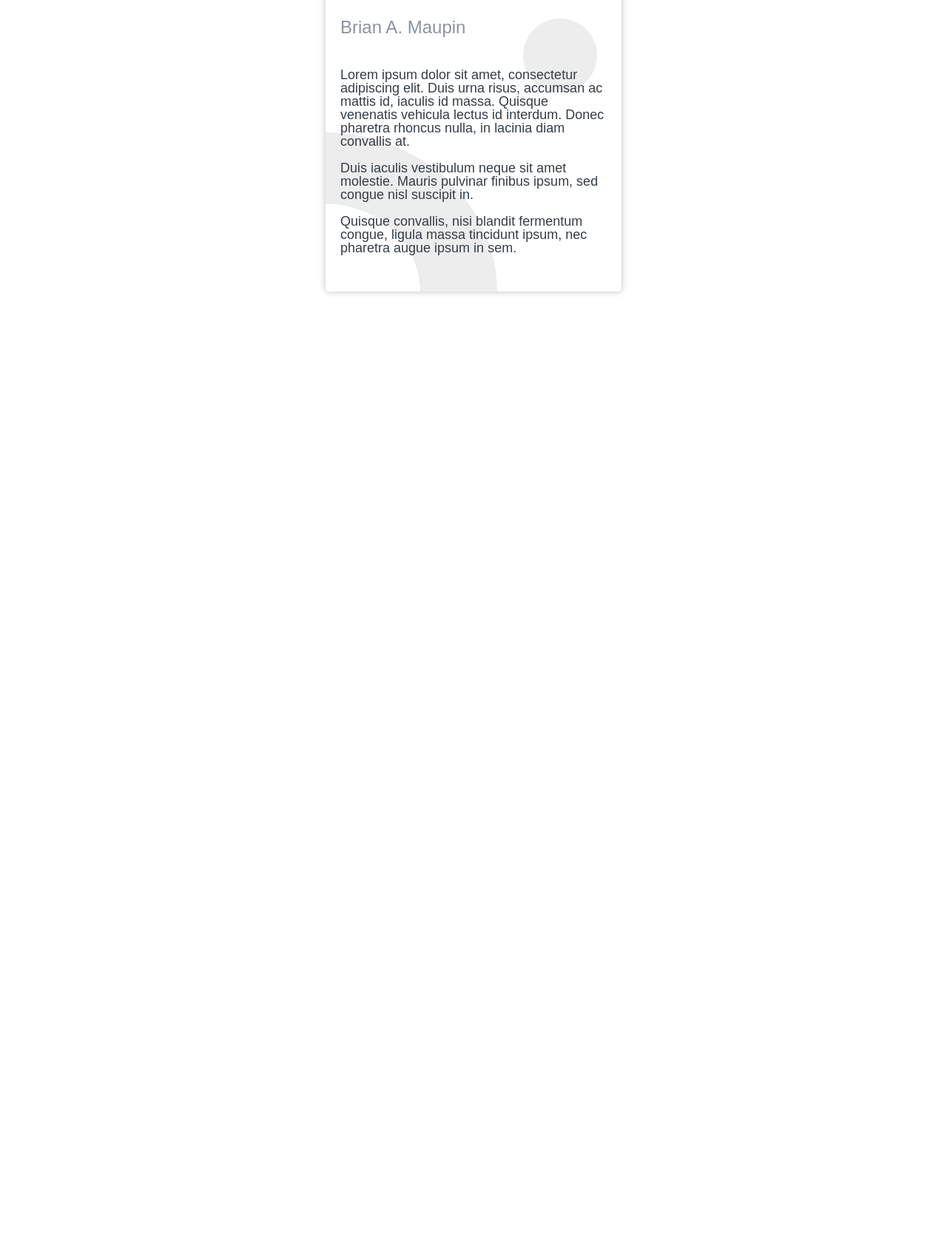
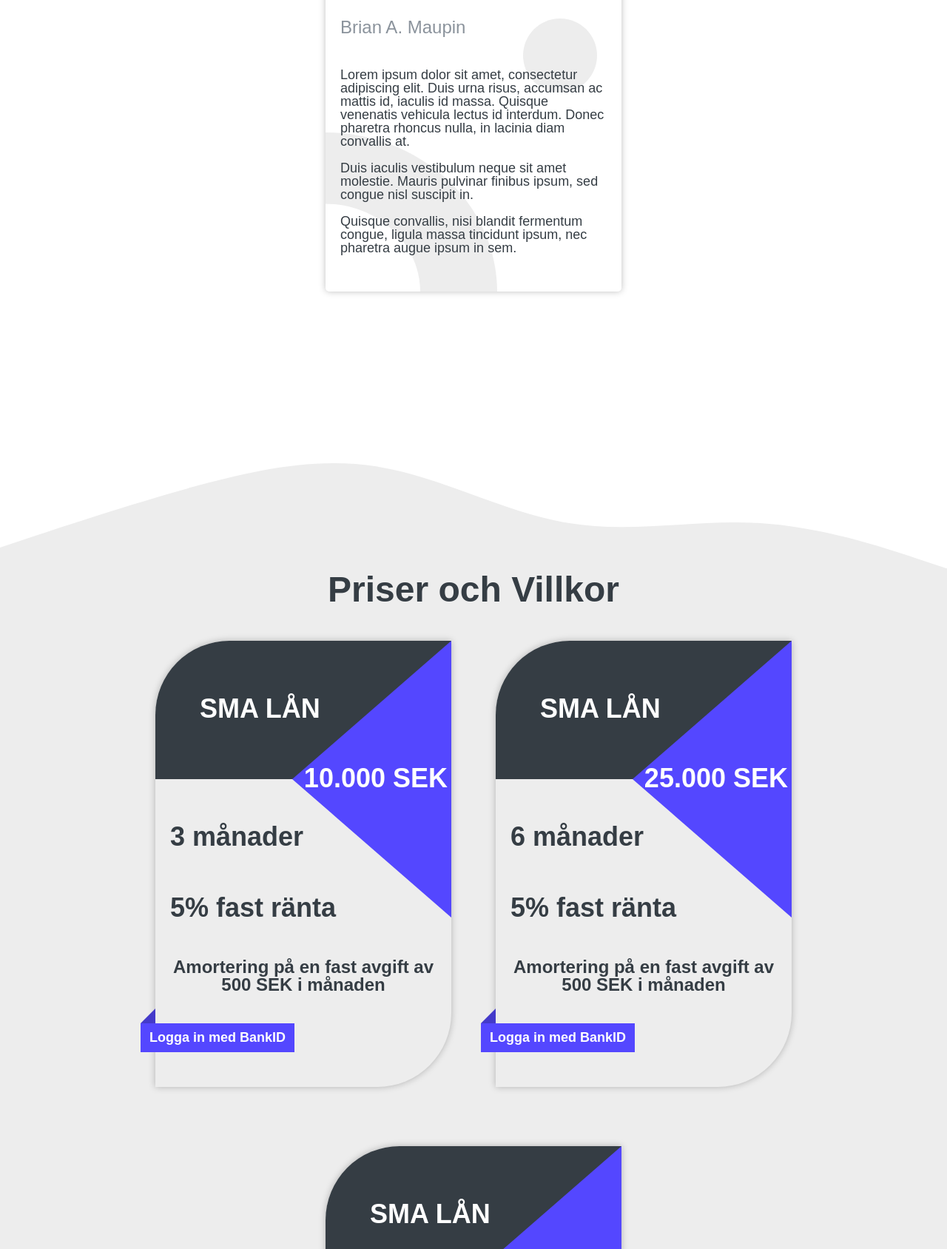
Before and after one commit to Ebyrdeu/almiv2, a plain HTML site: page index.html in a window 1280 px wide. Shown: the part 2451-4139 px from the top of the page at 74% size. Before the commit the page ends 2935 px from the top, so only its background shows below. Drawn offline with nearby package versions, Linux system fonts and the light colour scheme; a web font is replaced by a local one.

Commit message:
Main 4 complete

```diff
--- a/css/main-3.css
+++ b/css/main-3.css
@@ -25,7 +25,6 @@
     text-align: center;
     font-weight: bold;
     margin-bottom: 77px;
-    z-index: 9999;
 }
 
 /*CARD*/
--- a/css/main-4.css
+++ b/css/main-4.css
@@ -0,0 +1,118 @@
+.main-4 {
+    background: #EDEDED;
+}
+
+.main-4_title {
+
+    font-size: 48px;
+    text-align: center;
+    font-weight: bold;
+
+}
+
+/*CARD FOR PRICE*/
+
+
+.price-card {
+    border-radius: 100px 0 100px 0;
+    width: 400px;
+    height: 603px;
+    box-shadow: 0 0 10px rgba(0, 0, 0, 0.25);
+    position: relative;
+    margin: 40px 30px;
+}
+
+/*TRIANGLE     content: url("/assets/img/other/element4.svg"); */
+.price-card__price {
+    position: absolute;
+    right: 0;
+    bottom: -20px;
+}
+
+.price-card_triangle:before {
+    position: absolute;
+    content: url("/assets/img/other/element4.svg");
+    z-index: 0;
+    right: 0;
+    top: 0;
+}
+
+.price-card__price > h2 {
+    height: 100%;
+    width: 100%;
+    font-size: 36px;
+    font-weight: bold;
+    color: white;
+    padding-right: 5px;
+    z-index: 9999;
+}
+
+
+/*UPPER*/
+.price-card_upper {
+    position: relative;
+    background: #353D44;
+    width: 100%;
+    height: 187px;
+    border-radius: 100px 0 0 0;
+}
+
+.price-card__title {
+    font-size: 36px;
+    font-weight: bold;
+    color: white;
+    padding-left: 60px;
+    padding-top: 70px;
+}
+
+/*Lower*/
+.price-card_lower {
+    position: relative;
+}
+
+.price-card_about {
+    font-size: 36px;
+    font-weight: bold;
+    margin-top: 60px;
+    margin-left: 20px;
+}
+
+.price-card__small-info {
+    font-size: 24px;
+    font-weight: bold;
+    text-align: center;
+    margin: 50px 10px 40px;
+}
+.price-card__triangle_box {
+    position: absolute;
+}
+.price-card_btn {
+
+    position: relative;
+    border: none;
+    font-size: 18px;
+    color: white;
+    font-weight: bold;
+    background: #5447FF;
+    border-radius: 0;
+    left: -20px;
+}
+.price-card_btn:after{
+    position: absolute;
+    content: '';
+    width: 0;
+    height: 0;
+    border-style: solid;
+    border-width: 0 0 20px 20px;
+    border-color: transparent transparent #443ACA transparent;
+    left: 0;
+    top: -20px;
+}
+@media only screen and (max-width: 568px) {
+    .price-card__title {
+        padding-left: 30px;
+    }
+    .price-card_about {
+        font-size: 30px;
+    }
+}
--- a/index.html
+++ b/index.html
@@ -135,13 +135,17 @@
 
                     <h2 class="person-card__name">Brian A. Maupin</h2>
                     <p class="person-card__text">
-                      Lorem ipsum dolor sit amet, consectetur adipiscing elit. Duis urna risus, accumsan ac mattis id, iaculis id massa. Quisque venenatis vehicula lectus id interdum. Donec pharetra rhoncus nulla, in lacinia diam convallis at.
+                        Lorem ipsum dolor sit amet, consectetur adipiscing elit. Duis urna risus, accumsan ac mattis id,
+                        iaculis id massa. Quisque venenatis vehicula lectus id interdum. Donec pharetra rhoncus nulla,
+                        in lacinia diam convallis at.
                         <br>
                         <br>
-                      Duis iaculis vestibulum neque sit amet molestie. Mauris pulvinar finibus ipsum, sed congue nisl suscipit in.
+                        Duis iaculis vestibulum neque sit amet molestie. Mauris pulvinar finibus ipsum, sed congue nisl
+                        suscipit in.
                         <br>
                         <br>
-                      Quisque convallis, nisi blandit fermentum congue, ligula massa tincidunt ipsum, nec pharetra augue ipsum in sem.
+                        Quisque convallis, nisi blandit fermentum congue, ligula massa tincidunt ipsum, nec pharetra
+                        augue ipsum in sem.
                     </p>
                 </div>
                 <div class="person-card">
@@ -149,13 +153,17 @@
 
                     <h2 class="person-card__name">Brian A. Maupin</h2>
                     <p class="person-card__text">
-                      Lorem ipsum dolor sit amet, consectetur adipiscing elit. Duis urna risus, accumsan ac mattis id, iaculis id massa. Quisque venenatis vehicula lectus id interdum. Donec pharetra rhoncus nulla, in lacinia diam convallis at.
+                        Lorem ipsum dolor sit amet, consectetur adipiscing elit. Duis urna risus, accumsan ac mattis id,
+                        iaculis id massa. Quisque venenatis vehicula lectus id interdum. Donec pharetra rhoncus nulla,
+                        in lacinia diam convallis at.
                         <br>
                         <br>
-                      Duis iaculis vestibulum neque sit amet molestie. Mauris pulvinar finibus ipsum, sed congue nisl suscipit in.
+                        Duis iaculis vestibulum neque sit amet molestie. Mauris pulvinar finibus ipsum, sed congue nisl
+                        suscipit in.
                         <br>
                         <br>
-                      Quisque convallis, nisi blandit fermentum congue, ligula massa tincidunt ipsum, nec pharetra augue ipsum in sem.
+                        Quisque convallis, nisi blandit fermentum congue, ligula massa tincidunt ipsum, nec pharetra
+                        augue ipsum in sem.
                     </p>
                 </div>
                 <div class="person-card">
@@ -163,22 +171,118 @@
 
                     <h2 class="person-card__name">Brian A. Maupin</h2>
                     <p class="person-card__text">
-                      Lorem ipsum dolor sit amet, consectetur adipiscing elit. Duis urna risus, accumsan ac mattis id, iaculis id massa. Quisque venenatis vehicula lectus id interdum. Donec pharetra rhoncus nulla, in lacinia diam convallis at.
+                        Lorem ipsum dolor sit amet, consectetur adipiscing elit. Duis urna risus, accumsan ac mattis id,
+                        iaculis id massa. Quisque venenatis vehicula lectus id interdum. Donec pharetra rhoncus nulla,
+                        in lacinia diam convallis at.
                         <br>
                         <br>
-                      Duis iaculis vestibulum neque sit amet molestie. Mauris pulvinar finibus ipsum, sed congue nisl suscipit in.
+                        Duis iaculis vestibulum neque sit amet molestie. Mauris pulvinar finibus ipsum, sed congue nisl
+                        suscipit in.
                         <br>
                         <br>
-                      Quisque convallis, nisi blandit fermentum congue, ligula massa tincidunt ipsum, nec pharetra augue ipsum in sem.
+                        Quisque convallis, nisi blandit fermentum congue, ligula massa tincidunt ipsum, nec pharetra
+                        augue ipsum in sem.
                     </p>
                 </div>
             </div>
         </div>
     </section>
     <!--    MAIN 4-->
-    <section></section>
+    <section>
+        <svg xmlns="http://www.w3.org/2000/svg" viewBox="0 0 1440 320">
+            <path fill="#EDEDED" fill-opacity="1"
+                  d="M0,288L48,272C96,256,192,224,288,197.3C384,171,480,149,576,165.3C672,181,768,235,864,250.7C960,267,1056,245,1152,250.7C1248,256,1344,288,1392,304L1440,320L1440,320L1392,320C1344,320,1248,320,1152,320C1056,320,960,320,864,320C768,320,672,320,576,320C480,320,384,320,288,320C192,320,96,320,48,320L0,320Z"></path>
+        </svg>
+    </section>
+    <section class="main-4">
+        <h2 class="main-4_title">Priser och Villkor</h2>
 
+        <div class="d-flex flex-wrap justify-content-center">
+            <div class="price-card">
+
+                <div class="price-card_upper">
+                    <h2 class="price-card__title">SMA LÅN</h2>
+                    <div class="price-card_triangle"></div>
+                    <div class="price-card__price">
+                        <h2>10.000 SEK</h2>
+                    </div>
+                </div>
+
+                <div class="price-card_lower">
+                    <p class="price-card_about">3 månader</p>
+                    <p class="price-card_about">5% fast ränta</p>
+                    <p class="price-card__small-info">Amortering på en fast avgift av 500 SEK i månaden</p>
+
+
+
+                </div>
+               <div class="price-card__triangle_box">
+                   <button class="btn btn-primary price-card_btn">
+                       Logga in med BankID
+                   </button>
+               </div>
+            </div>
+            <div class="price-card">
+
+                <div class="price-card_upper">
+                    <h2 class="price-card__title">SMA LÅN</h2>
+                    <div class="price-card_triangle"></div>
+                    <div class="price-card__price">
+                        <h2>25.000 SEK</h2>
+                    </div>
+                </div>
+
+                <div class="price-card_lower">
+                    <p class="price-card_about">6 månader</p>
+                    <p class="price-card_about">5% fast ränta</p>
+                    <p class="price-card__small-info">Amortering på en fast avgift av 500 SEK i månaden</p>
+
+
+
+                </div>
+                <div class="price-card__triangle_box">
+                    <button class="btn btn-primary price-card_btn">
+                        Logga in med BankID
+                    </button>
+                </div>
+            </div>
+            <div class="price-card">
+
+                <div class="price-card_upper">
+                    <h2 class="price-card__title">SMA LÅN</h2>
+                    <div class="price-card_triangle"></div>
+                    <div class="price-card__price">
+                        <h2>50.000 SEK</h2>
+                    </div>
+                </div>
+
+                <div class="price-card_lower">
+                    <p class="price-card_about">12 månader</p>
+                    <p class="price-card_about">5% fast ränta</p>
+                    <p class="price-card__small-info">Amortering på en fast avgift av 500 SEK i månaden</p>
+
+
+
+                </div>
+                <div class="price-card__triangle_box">
+                    <button class="btn btn-primary price-card_btn">
+                        Logga in med BankID
+                    </button>
+                </div>
+            </div>
+        </div>
+    </section>
+    <section>
+        <svg xmlns="http://www.w3.org/2000/svg" viewBox="0 0 1440 320">
+            <path fill="#EDEDED" fill-opacity="1"
+                  d="M0,32L48,42.7C96,53,192,75,288,106.7C384,139,480,181,576,186.7C672,192,768,160,864,138.7C960,117,1056,107,1152,106.7C1248,107,1344,117,1392,122.7L1440,128L1440,0L1392,0C1344,0,1248,0,1152,0C1056,0,960,0,864,0C768,0,672,0,576,0C480,0,384,0,288,0C192,0,96,0,48,0L0,0Z"></path>
+        </svg>
+    </section>
 </main>
+
+<footer>
+
+</footer>
 <script src=""></script>
 </body>
 </html>
```
Also changed, not shown: assets/img/other/element4.svg (added). Lines whose indentation alone changed are shown as unchanged.
